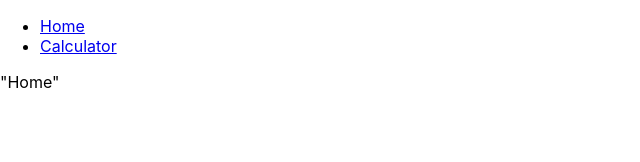
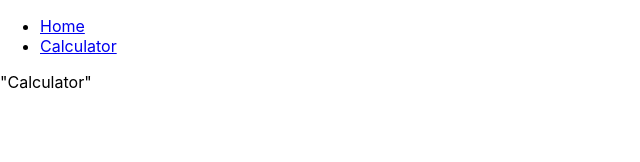
Before and after one commit to deepakvenkat/react-examples, a React (Create React App) app: page /calculator in a window 1280 px wide. Shown: the top 162 px of the page, without its empty margins (0-640 px from the left). Built offline with nearby package versions, Linux system fonts and the light colour scheme.

Commit message:
Remove code splitting for now.

```diff
--- a/src/App.js
+++ b/src/App.js
@@ -1,5 +1,4 @@
 import React, { Suspense , lazy } from 'react';
-import './App.css';
 
 import {
   BrowserRouter as Router,
@@ -8,8 +7,13 @@
   Link
 } from "react-router-dom";
 
-const Home = lazy(() => import('./routes/Home'));
-const Calculator = lazy(() => import('./routes/Calculator'));
+import './App.css';
+
+// const Home = lazy(() => import('./routes/Home'));
+// const Calculator = lazy(() => import('./routes/Calculator'));
+
+import Home from './routes/Home';
+import Calculator from './routes/Calculator';
 
 export default function App() {
   return (
@@ -28,7 +32,7 @@
 
         <Suspense fallback={<div>Loading...</div>}>
           <Switch>
-            <Route path="/" component={Home} />
+            <Route exact path="/" component={Home} />
             <Route path="/calculator" component={Calculator} />
           </Switch>
         </Suspense>
```
